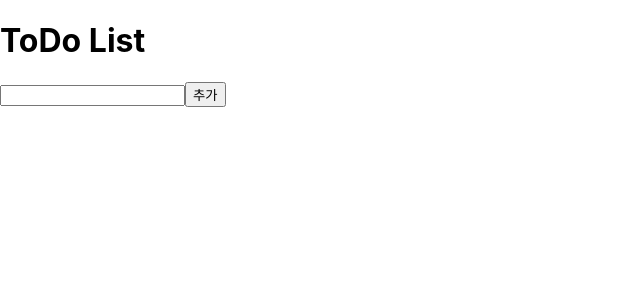
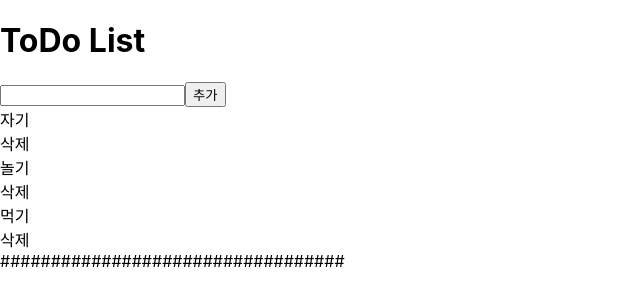
Before and after one commit to hmuri/TodoList, a React (Create React App) app: page / in a window 1280 px wide. Shown: the top 306 px of the page, without its empty margins (0-640 px from the left). Built offline with nearby package versions, Linux system fonts and the light colour scheme.

Commit message:
todoList 추가

```diff
--- a/src/App.js
+++ b/src/App.js
@@ -1,7 +1,8 @@
 import React, { useState } from "react";
 
 function App() {
-  const [tasks, setTasks] = useState([]);
+  const [tasks, setTasks] = useState(["자기", "놀기", "먹기"]);
+  const [doneTasks, setDoneTasks] = useState([]);
   const [input, setInput] = useState("");
 
   const handleAddTask = () => {
@@ -9,6 +10,11 @@ function App() {
       setTasks([...tasks, input]);
       setInput("");
     }
+  };
+
+  const handleDelete = (index) => {
+    const newTasks = tasks.filter((task, i) => i != index);
+    setTasks(newTasks);
   };
 
   const handleChange = (event) => {
@@ -22,6 +28,15 @@ function App() {
       <button onClick={handleAddTask}>추가</button>
       <div>
         {tasks.map((task, index) => (
+          <div key={index}>
+            {task}
+            <div onClick={() => handleDelete(index)}> 삭제 </div>
+          </div>
+        ))}
+      </div>
+      <div>##################################</div>
+      <div>
+        {doneTasks.map((task, index) => (
           <div key={index}>{task}</div>
         ))}
       </div>
```
